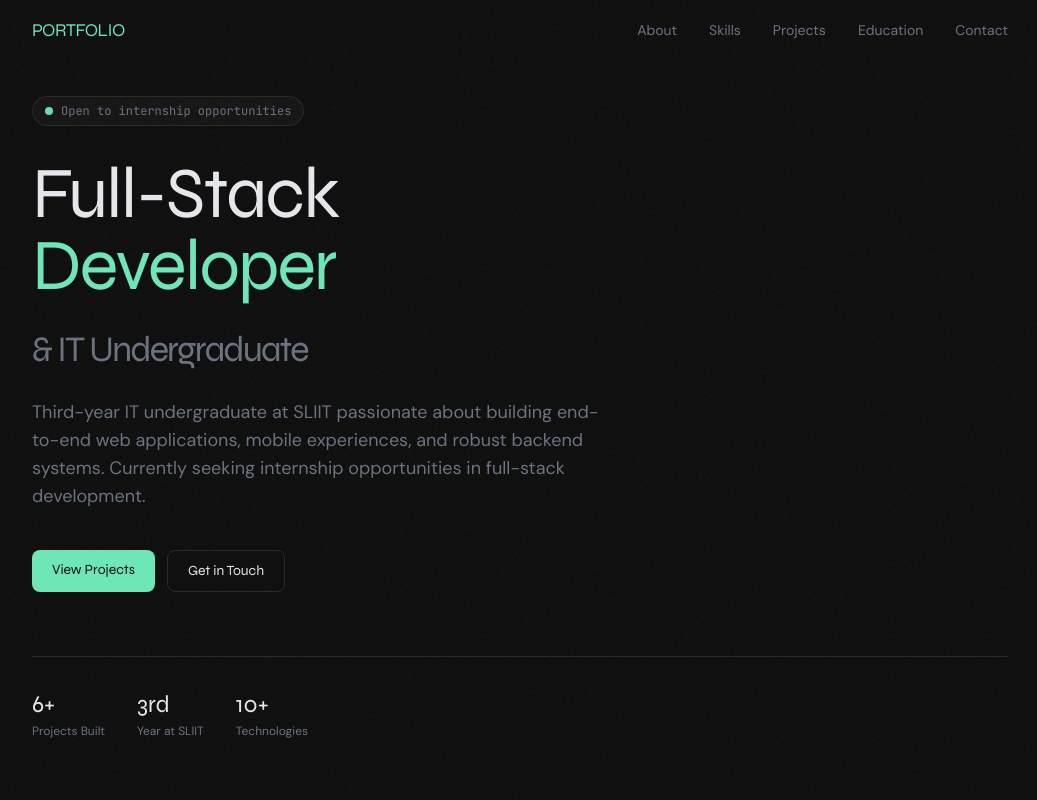
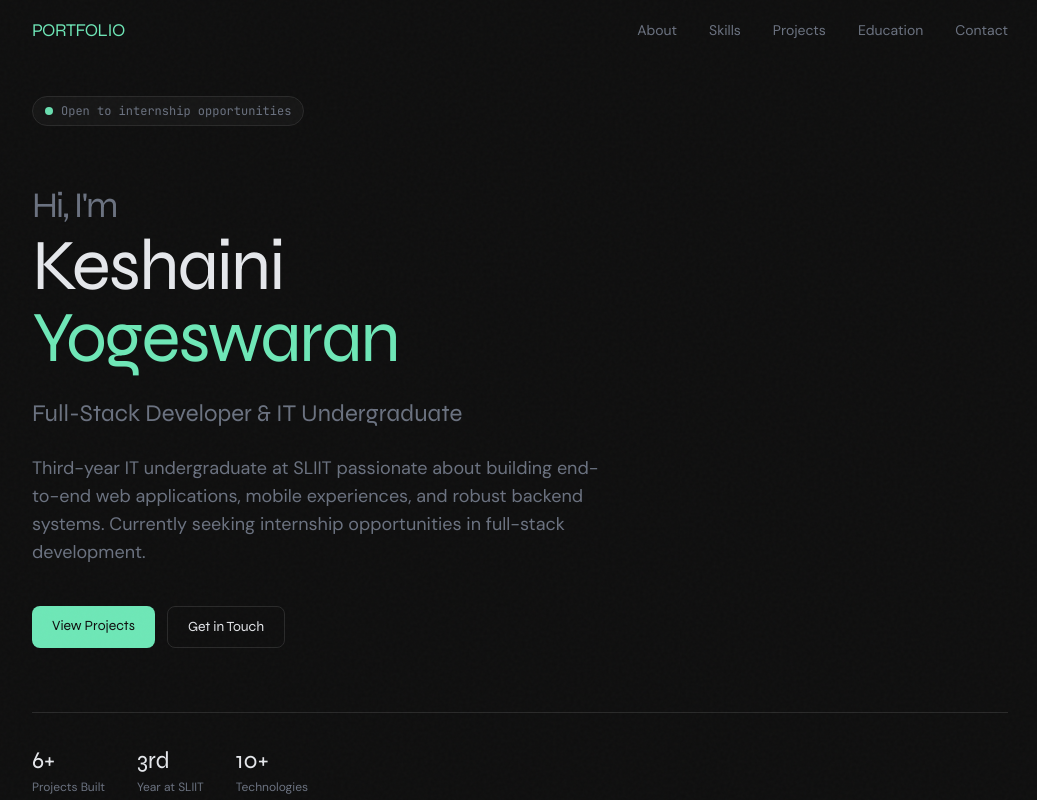
Before and after one commit to Keshaini/portfolio, a React (Create React App) app: page / in a window 1280 px wide. Shown: the top 800 px of the page, without its empty margins (120-1157 px from the left). Built offline with nearby package versions, Linux system fonts and the light colour scheme.

Commit message:
update hero section with name

```diff
--- a/src/components/Hero.jsx
+++ b/src/components/Hero.jsx
@@ -21,12 +21,15 @@ export default function Hero() {
 
         {/* Heading */}
         <h1 className="font-display text-5xl md:text-7xl font-800 leading-none tracking-tight mb-6">
-          <span className="text-soft">Full-Stack</span>
+          <span className="text-muted text-3xl md:text-4xl font-500">Hi, I'm</span>
           <br />
-          <span className="text-accent">Developer</span>
+          <span className="text-soft">Keshaini</span>
           <br />
-          <span className="text-muted text-3xl md:text-4xl font-500">& IT Undergraduate</span>
+          <span className="text-accent">Yogeswaran</span>
         </h1>
+        <p className="font-display text-xl md:text-2xl text-muted font-400 mb-6">
+          Full-Stack Developer & IT Undergraduate
+        </p>
 
         <p className="text-muted text-base md:text-lg max-w-xl leading-relaxed mb-10 font-body">
           Third-year IT undergraduate at SLIIT passionate about building end-to-end web applications,
```
Also changed, not shown: 1 other file (tests, documents, lock files or other folders).
